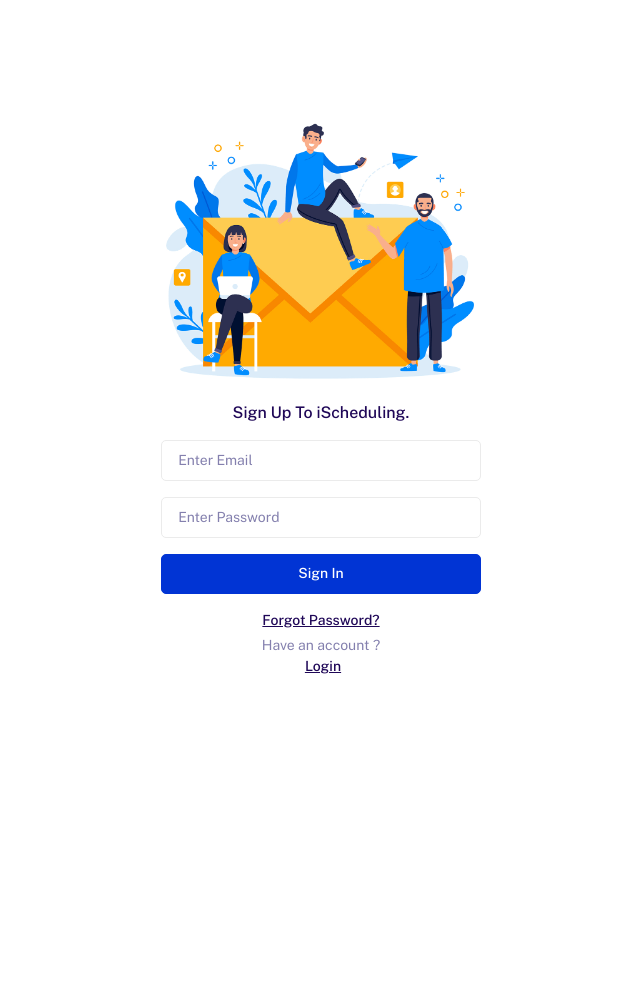
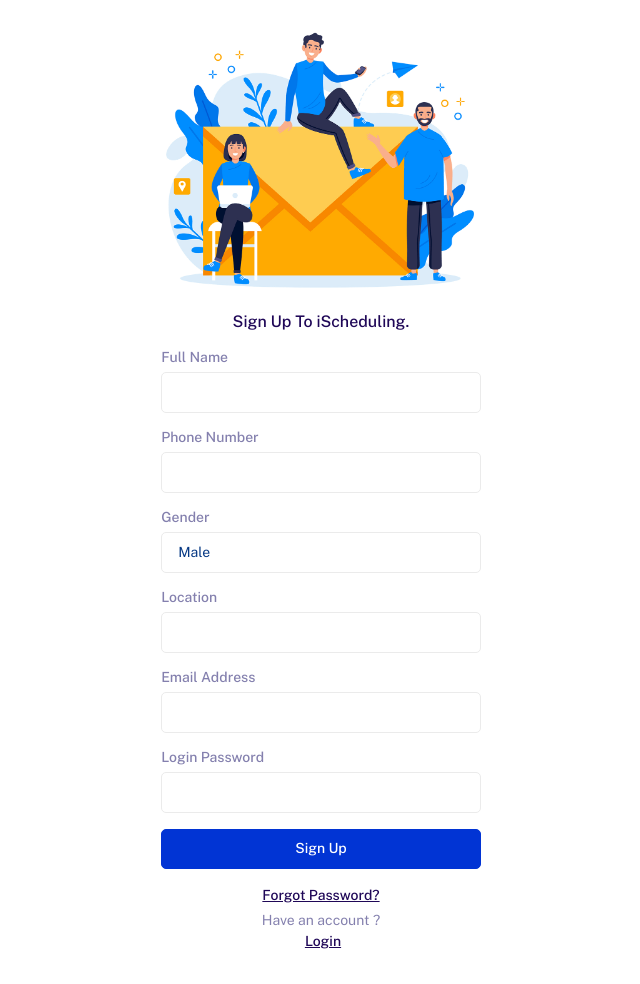
Before and after one commit to MartDevelopers-Inc/iScheduling, a PHP site: page /views/client_register.php in a window 1280 px wide. Shown: the whole page, without its empty margins (319-959 px from the left). Before the commit the page ends 674 px from the top, so only its background shows below. Run offline with PHP 8.4, Linux system fonts and the light colour scheme; some libraries are stand-ins or nearby versions.

Commit message:
Unit Tests Passed On Client Sign Up

```diff
--- a/views/client_register.php
+++ b/views/client_register.php
@@ -32,7 +32,6 @@ if (isset($_POST['Sign_Up'])) {
     $client_email = $_POST['client_email'];
     $client_location = $_POST['client_location'];
     /* Client Auth Details */
-    $login_user_name = $_POST['login_user_name'];
     $login_rank = 'Client';
     $login_password = sha1(md5($_POST['login_password']));
 
@@ -45,7 +44,7 @@ if (isset($_POST['Sign_Up'])) {
             $err =  "A Client Account With This Email  Already Exists";
         }
     } else {
-        $query = "INSERT INTO Clients (client_full_name, client_login_id, client_phone_no, client_gender, client_email, client_location) VALUES(?,?,?,?,?,?,?)";
+        $query = "INSERT INTO Clients (client_full_name, client_login_id, client_phone_no, client_gender, client_email, client_location) VALUES(?,?,?,?,?,?)";
         $auth = "INSERT INTO Login (login_id, login_user_name, login_email, login_password, login_rank) VALUES(?,?,?,?,?)";
 
         $stmt = $mysqli->prepare($query);
@@ -88,12 +87,33 @@ require_once('../partials/head.php');
                         <h6 class="mb-3 text-center">Sign Up To iScheduling.</h6>
                         <form method="POST">
                             <div class="form-group">
-                                <input class="form-control" required name="login_email" type="email" placeholder="Enter Email">
+                                <label class="form-label">Full Name</label>
+                                <input class="form-control" required name="client_full_name" type="text">
                             </div>
                             <div class="form-group">
-                                <input class="form-control" type="password" name="login_password" placeholder="Enter Password">
+                                <label class="form-label">Phone Number</label>
+                                <input class="form-control" required name="client_phone_no" type="text">
                             </div>
-                            <button class="btn btn-primary w-100" name="Login" type="submit">Sign In</button>
+                            <div class="form-group">
+                                <label class="form-label">Gender</label>
+                                <select class="form-control" required name="client_gender" type="text">
+                                    <option>Male</option>
+                                    <option>Female</option>
+                                </select>
+                            </div>
+                            <div class="form-group">
+                                <label class="form-label">Location</label>
+                                <input class="form-control" required name="client_location" type="text">
+                            </div>
+                            <div class="form-group">
+                                <label class="form-label">Email Address</label>
+                                <input class="form-control" required name="client_email" type="email">
+                            </div>
+                            <div class="form-group">
+                                <label class="form-label">Login Password</label>
+                                <input class="form-control" type="password" name="login_password">
+                            </div>
+                            <button class="btn btn-primary w-100" name="Sign_Up" type="submit">Sign Up</button>
                         </form>
                     </div>
                     <!-- Login Meta-->
```
